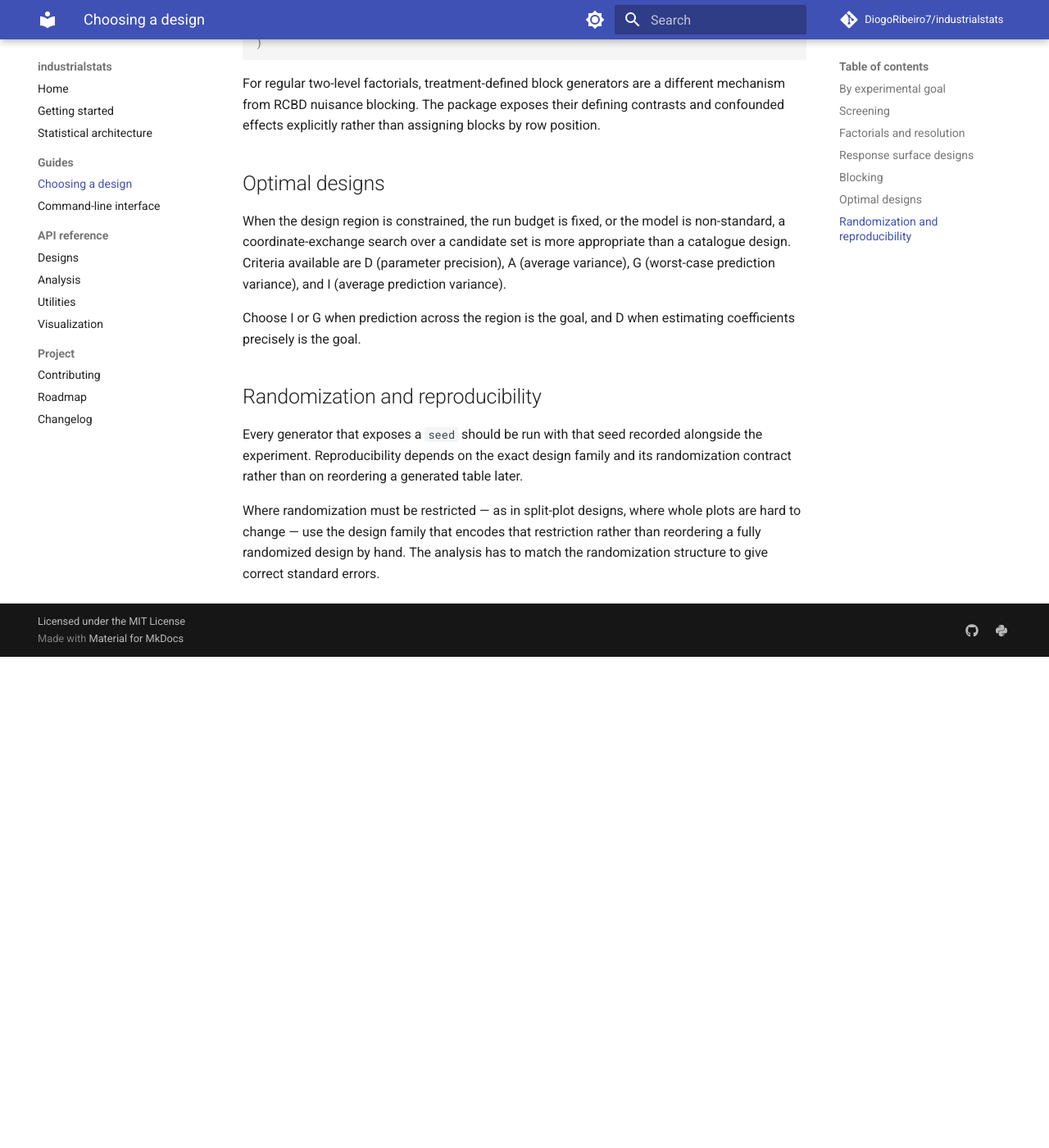
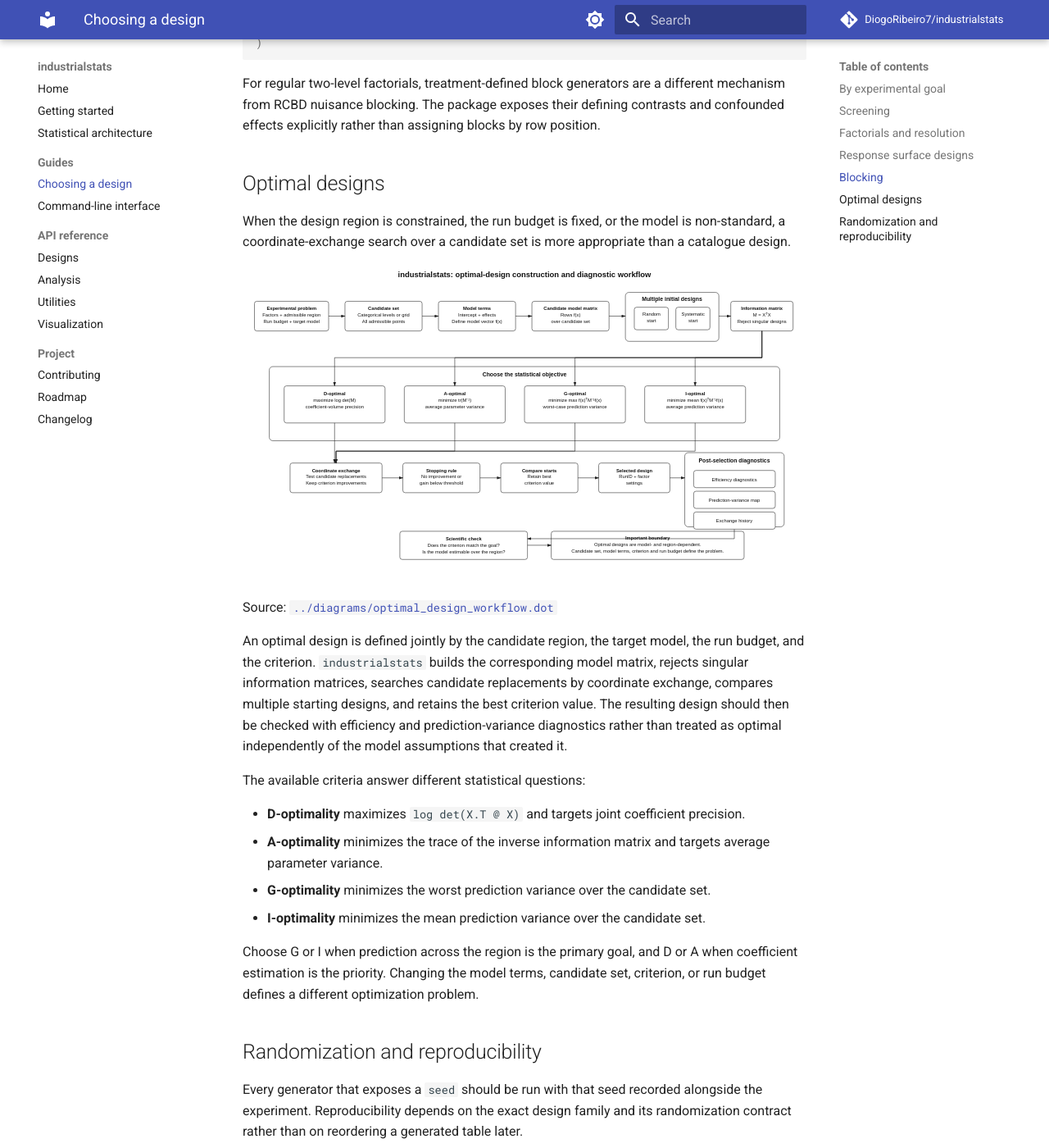
Before and after one commit to DiogoRibeiro7/industrialstats, an MkDocs documentation site: the page built from docs/guides/choosing-a-design.md, in a window 1280 px wide and 1400 px high, scrolled down 4250 px. Shown: the whole window at 82% size. Built offline with MkDocs 1.6.1 and Material for MkDocs 9.7.7, drawn with Linux system fonts in a browser that asks for light colours; comment, search, counter and statistics services are not loaded; before the commit the page ends 5051 px from its top, so only the background shows below that.

Commit message:
docs: embed optimal-design workflow diagram

```diff
--- a/docs/guides/choosing-a-design.md
+++ b/docs/guides/choosing-a-design.md
@@ -146,12 +146,30 @@ position.
 
 When the design region is constrained, the run budget is fixed, or the model is
 non-standard, a coordinate-exchange search over a candidate set is more
-appropriate than a catalogue design. Criteria available are D (parameter
-precision), A (average variance), G (worst-case prediction variance), and I
-(average prediction variance).
+appropriate than a catalogue design.
 
-Choose I or G when prediction across the region is the goal, and D when
-estimating coefficients precisely is the goal.
+![industrialstats optimal-design construction and diagnostic workflow](../diagrams/rendered/optimal_design_workflow.svg)
+
+Source: [`../diagrams/optimal_design_workflow.dot`](../diagrams/optimal_design_workflow.dot)
+
+An optimal design is defined jointly by the candidate region, the target model,
+the run budget, and the criterion. `industrialstats` builds the corresponding model
+matrix, rejects singular information matrices, searches candidate replacements by
+coordinate exchange, compares multiple starting designs, and retains the best
+criterion value. The resulting design should then be checked with efficiency and
+prediction-variance diagnostics rather than treated as optimal independently of the
+model assumptions that created it.
+
+The available criteria answer different statistical questions:
+
+- **D-optimality** maximizes `log det(X.T @ X)` and targets joint coefficient precision.
+- **A-optimality** minimizes the trace of the inverse information matrix and targets average parameter variance.
+- **G-optimality** minimizes the worst prediction variance over the candidate set.
+- **I-optimality** minimizes the mean prediction variance over the candidate set.
+
+Choose G or I when prediction across the region is the primary goal, and D or A
+when coefficient estimation is the priority. Changing the model terms, candidate
+set, criterion, or run budget defines a different optimization problem.
 
 ## Randomization and reproducibility
 
```
